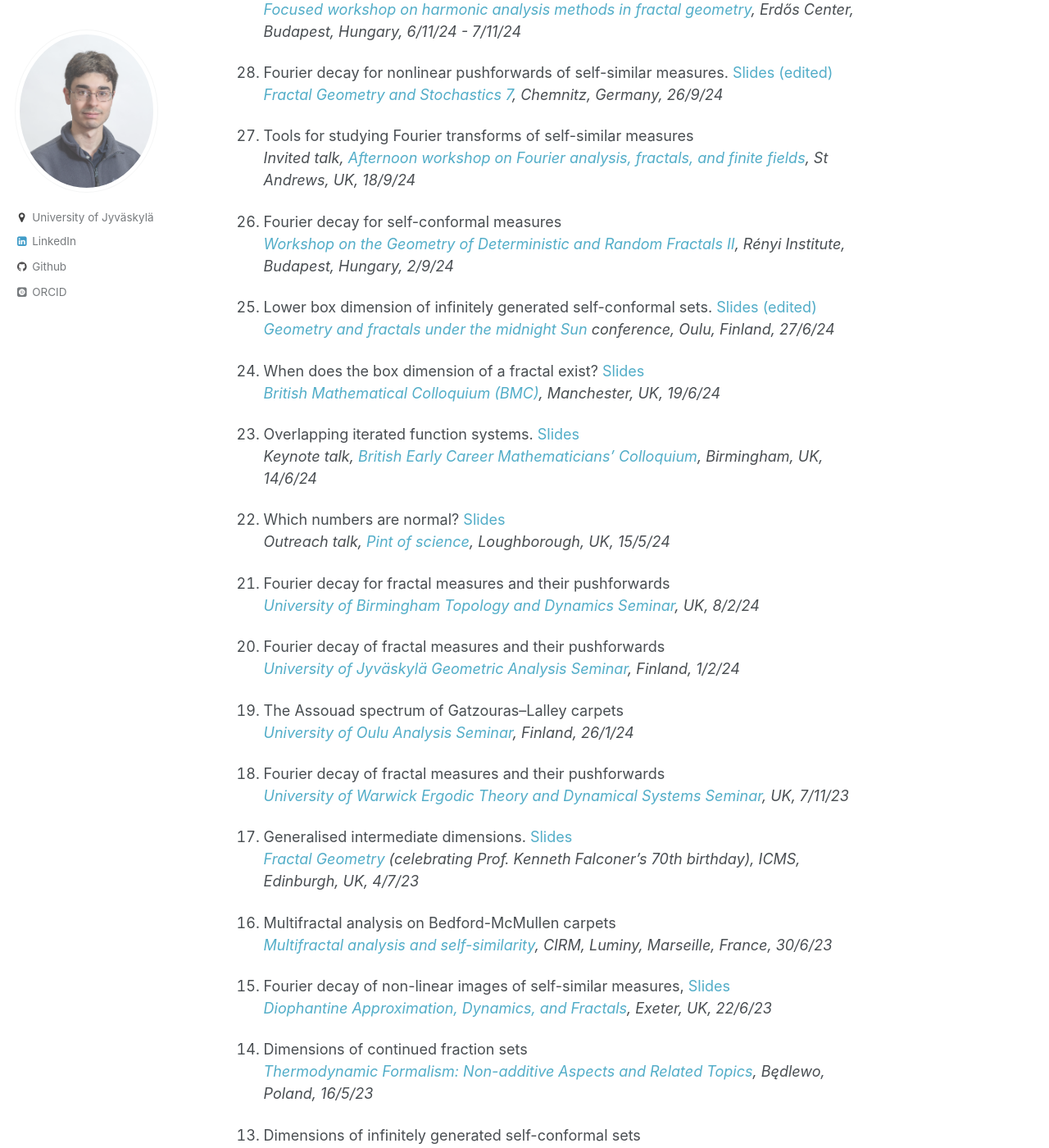
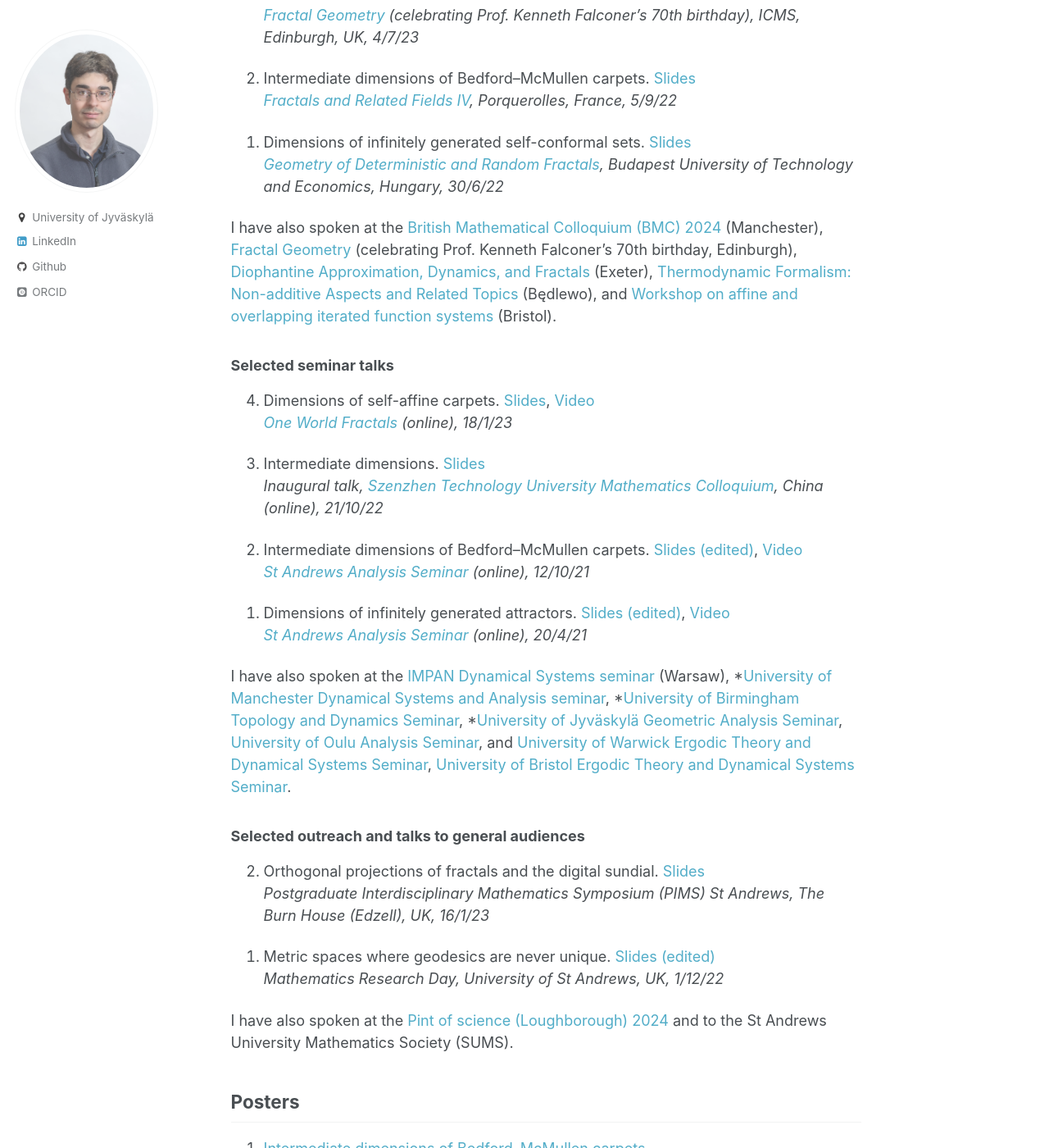
Before and after one commit to amlan-banaji/amlan-banaji.github.io, a Jekyll site: the page built from _pages/talks.md, in a window 1280 px wide and 1400 px high, scrolled down 823 px. Shown: the whole window at 82% size. Built offline with Jekyll 4.4.1, drawn with Linux system fonts in a browser that asks for light colours; some web fonts are replaced; some of the changed text lies outside the part shown.

Commit message:
full reorganisation of talks

```diff
--- a/_pages/talks.md
+++ b/_pages/talks.md
@@ -4,9 +4,69 @@ permalink: /talks/
 author_profile: true
 ---
 
-## Conferences
 
-Please click [here](https://amlan-banaji.github.io/files/BanajiConferences.pdf) for a list of the 20+ mathematical conferences which I have attended.
+## Talks
+
+Please click [here](https://amlan-banaji.github.io/files/BanajiTalks.pdf) for a more complete list of the 40+ mathematical talks/minicourses I have given.
+
+### Invited keynote talks and minicourses
+
+2. Invited minicourse, Fourier decay for nonlinear fractal measures
+*[Focused workshop on harmonic analysis methods in fractal geometry](https://erdoscenter.renyi.hu/events/focused-workshop-harmonic-analysis-methods-fractal-geometry), Erdős Center, Budapest, Hungary, 6/11/24 - 7/11/24*
+
+1. Overlapping iterated function systems. [Slides](https://amlan-banaji.github.io/files/BECMC2024.pdf)
+*Keynote talk, [British Early Career Mathematicians' Colloquium](https://web.mat.bham.ac.uk/BYMC/), Birmingham, UK, 14/6/24*
+{: reversed="reversed"}
+
+### Selected talks at conferences and workshops
+
+5. Fourier decay for nonlinear pushforwards of self-similar measures. [Slides (edited)](https://amlan-banaji.github.io/files/Chemnitz2024.pdf)
+*[Fractal Geometry and Stochastics 7](https://www.tu-chemnitz.de/mathematik/stochastik/fgs7/index.html), Chemnitz, Germany, 26/9/24*
+
+4. Lower box dimension of infinitely generated self-conformal sets. [Slides (edited)](https://amlan-banaji.github.io/files/Oulu2024.pdf)
+*[Geometry and fractals under the midnight Sun](https://midnightsun2024.gitlab.io/) conference, Oulu, Finland, 27/6/24*
+
+3. Generalised intermediate dimensions. [Slides](https://amlan-banaji.github.io/files/Edinburgh2023.pdf)
+*[Fractal Geometry](https://www.icms.org.uk/workshops/2023/fractal-geometry) (celebrating Prof. Kenneth Falconer’s 70th birthday), ICMS, Edinburgh, UK, 4/7/23*
+
+2. Intermediate dimensions of Bedford–McMullen carpets. [Slides](https://amlan-banaji.github.io/files/Porquerolles2022.pdf)
+*[Fractals and Related Fields IV](https://farf4.math.cnrs.fr/), Porquerolles, France, 5/9/22*
+
+1. Dimensions of infinitely generated self-conformal sets. [Slides](https://amlan-banaji.github.io/files/Budapest2022.pdf)
+*[Geometry of Deterministic and Random Fractals](https://simon60.math.bme.hu/), Budapest University of Technology and Economics, Hungary, 30/6/22*
+{: reversed="reversed"}
+
+I have also spoken at the [British Mathematical Colloquium (BMC) 2024](https://sites.google.com/view/bmc2024/workshops/ergodic-theory) (Manchester), [Fractal Geometry](https://www.icms.org.uk/workshops/2023/fractal-geometry) (celebrating Prof. Kenneth Falconer’s 70th birthday, Edinburgh), [Diophantine Approximation, Dynamics, and Fractals](https://sites.google.com/view/diophantine-exeter-june-2023/home) (Exeter), [Thermodynamic Formalism: Non-additive Aspects and Related Topics](https://www.impan.pl/en/activities/banach-center/conferences/23-thermoform) (Będlewo), and [Workshop on affine and overlapping iterated function systems](https://www.troscheit.eu/workshop2022/index.html) (Bristol).
+
+
+### Selected seminar talks
+
+4. Dimensions of self-affine carpets. [Slides](https://amlan-banaji.github.io/files/OneWorld2023.pdf), [Video](https://www.youtube.com/watch?v=Q0SO3bzPMHI)
+*[One World Fractals](https://www.oneworldfractals.org/past/owf20230118/) (online), 18/1/23*
+
+3. Intermediate dimensions. [Slides](https://amlan-banaji.github.io/files/Shenzhen2022.pdf)
+*Inaugural talk, [Szenzhen Technology University Mathematics Colloquium](https://bdi.sztu.edu.cn/info/1345/5449.htm?fbclid=IwAR24TwwWZpz-LjUtDVF4E49awaOp44hBmeUaLuShGPFC1-F0RLac02d1_as), China (online), 21/10/22*
+
+2. Intermediate dimensions of Bedford–McMullen carpets. [Slides (edited)](https://amlan-banaji.github.io/files/BedfordAnalysisSeminar.pdf), [Video](https://www.youtube.com/watch?v=hoHdg71ycqs)
+*[St Andrews Analysis Seminar](https://sta-analysis.github.io/archive/) (online), 12/10/21*
+
+1. Dimensions of infinitely generated attractors. [Slides (edited)](https://amlan-banaji.github.io/files/AnalysisSeminarApril2021.pdf), [Video](https://www.youtube.com/watch?v=KL6q4UNnVEk)
+*[St Andrews Analysis Seminar](https://sta-analysis.github.io/archive/) (online), 20/4/21*
+{: reversed="reversed"}
+
+I have also spoken at the [IMPAN Dynamical Systems seminar](https://sites.google.com/impan.pl/dynamical-systems/seminar/archive-of-past-seminars-2003?authuser=0) (Warsaw), *[University of Manchester Dynamical Systems and Analysis seminar](https://events.manchester.ac.uk/event/event:esz-m1nz25k7-nrgwyh/dynamical-systems-and-analysis-seminar-amlan-banaji), *[University of Birmingham Topology and Dynamics Seminar](https://www.birmingham.ac.uk/research/activity/mathematics/topology-dynamics/topology-seminar.aspx), *[University of Jyväskylä Geometric Analysis Seminar](https://www.jyu.fi/en/events/geometric-analysis-seminar-amlan-banaji-loughborough-university), [University of Oulu Analysis Seminar](https://www.oulu.fi/en/events/oulu-analysis-seminar), and [University of Warwick Ergodic Theory and Dynamical Systems Seminar](https://warwick.ac.uk/fac/sci/maths/research/events/seminars/areas/dynamics/), [University of Bristol Ergodic Theory and Dynamical Systems Seminar](https://www.bristolmathsresearch.org/seminar/amlan-banaji/).
+
+
+### Selected outreach and talks to general audiences
+
+2. Orthogonal projections of fractals and the digital sundial. [Slides](https://amlan-banaji.github.io/files/Burn2023.pdf)
+*Postgraduate Interdisciplinary Mathematics Symposium (PIMS) St Andrews, The Burn House (Edzell), UK, 16/1/23*
+
+1. Metric spaces where geodesics are never unique. [Slides (edited)](https://amlan-banaji.github.io/files/Geodesics2022.pdf)
+*Mathematics Research Day, University of St Andrews, UK, 1/12/22*
+{: reversed="reversed"}
+
+I have also spoken at the [Pint of science (Loughborough) 2024](https://pintofscience.co.uk/event/cosmos-unveiled) and to the St Andrews University Mathematics Society (SUMS).
 
 ## Posters
 
@@ -14,103 +74,9 @@ Please click [here](https://amlan-banaji.github.io/files/BanajiConferences.pdf)
 *[Workshop on affine and overlapping iterated function systems](https://www.troscheit.eu/workshop2022/index.html), University of Bristol, UK, 10/5/22 - 12/5/22*
 {: reversed="reversed"}
 
-## Selected talks and minicourses
+## Conferences
 
-Please click [here](https://amlan-banaji.github.io/files/BanajiTalks.pdf) for a more complete list of the 40+ mathematical talks/minicourses I have given.
-
-31. Coincidence and disparity of fractal dimensions for dynamically defined sets
-*[IMPAN Dynamical Systems seminar](https://sites.google.com/impan.pl/dynamical-systems/seminar/archive-of-past-seminars-2003?authuser=0), Warsaw, Poland, 17/2/25*
-
-30. Coincidence and disparity of fractal dimensions for dynamically defined sets
-*[University of Manchester Dynamical Systems and Analysis seminar](https://events.manchester.ac.uk/event/event:esz-m1nz25k7-nrgwyh/dynamical-systems-and-analysis-seminar-amlan-banaji), UK, 25/11/25*
-
-29. Invited minicourse, Fourier decay for nonlinear fractal measures
-*[Focused workshop on harmonic analysis methods in fractal geometry](https://erdoscenter.renyi.hu/events/focused-workshop-harmonic-analysis-methods-fractal-geometry), Erdős Center, Budapest, Hungary, 6/11/24 - 7/11/24*
-
-28. Fourier decay for nonlinear pushforwards of self-similar measures. [Slides (edited)](https://amlan-banaji.github.io/files/Chemnitz2024.pdf)
-*[Fractal Geometry and Stochastics 7](https://www.tu-chemnitz.de/mathematik/stochastik/fgs7/index.html), Chemnitz, Germany, 26/9/24*
-
-27. Tools for studying Fourier transforms of self-similar measures
-*Invited talk, [Afternoon workshop on Fourier analysis, fractals, and finite fields](https://jonathan-fraser.github.io/homepage/FFFF.html), St Andrews, UK, 18/9/24*
-
-26. Fourier decay for self-conformal measures
-*[Workshop on the Geometry of Deterministic and Random Fractals II](https://erdoscenter.renyi.hu/events/workshop-geometry-deterministic-and-random-fractals-ii), Rényi Institute, Budapest, Hungary, 2/9/24*
-
-25. Lower box dimension of infinitely generated self-conformal sets. [Slides (edited)](https://amlan-banaji.github.io/files/Oulu2024.pdf)
-*[Geometry and fractals under the midnight Sun](https://midnightsun2024.gitlab.io/) conference, Oulu, Finland, 27/6/24*
-
-24. When does the box dimension of a fractal exist? [Slides](https://amlan-banaji.github.io/files/BMC2024.pdf)
-*[British Mathematical Colloquium (BMC)](https://sites.google.com/view/bmc2024/workshops/ergodic-theory), Manchester, UK, 19/6/24*
-
-23. Overlapping iterated function systems. [Slides](https://amlan-banaji.github.io/files/BECMC2024.pdf)
-*Keynote talk, [British Early Career Mathematicians' Colloquium](https://web.mat.bham.ac.uk/BYMC/), Birmingham, UK, 14/6/24*
-
-22. Which numbers are normal? [Slides](https://amlan-banaji.github.io/files/PintOfScience2024.pdf)
-*Outreach talk, [Pint of science](https://pintofscience.co.uk/event/cosmos-unveiled), Loughborough, UK, 15/5/24*
-
-21. Fourier decay for fractal measures and their pushforwards
-*[University of Birmingham Topology and Dynamics Seminar](https://www.birmingham.ac.uk/research/activity/mathematics/topology-dynamics/topology-seminar.aspx), UK, 8/2/24*
-
-20. Fourier decay of fractal measures and their pushforwards
-*[University of Jyväskylä Geometric Analysis Seminar](https://www.jyu.fi/en/events/geometric-analysis-seminar-amlan-banaji-loughborough-university), Finland, 1/2/24*
-
-19. The Assouad spectrum of Gatzouras–Lalley carpets
-*[University of Oulu Analysis Seminar](https://www.oulu.fi/en/events/oulu-analysis-seminar), Finland, 26/1/24*
-
-18. Fourier decay of fractal measures and their pushforwards
-*[University of Warwick Ergodic Theory and Dynamical Systems Seminar](https://warwick.ac.uk/fac/sci/maths/research/events/seminars/areas/dynamics/), UK, 7/11/23*
-
-17. Generalised intermediate dimensions. [Slides](https://amlan-banaji.github.io/files/Edinburgh2023.pdf)
-*[Fractal Geometry](https://www.icms.org.uk/workshops/2023/fractal-geometry) (celebrating Prof. Kenneth Falconer’s 70th birthday), ICMS, Edinburgh, UK, 4/7/23*
-
-16. Multifractal analysis on Bedford-McMullen carpets
-*[Multifractal analysis and self-similarity](https://conferences.cirm-math.fr/2751.html), CIRM, Luminy, Marseille, France, 30/6/23*
-
-15. Fourier decay of non-linear images of self-similar measures, [Slides](https://amlan-banaji.github.io/files/ExeterFourier2023.pdf)
-*[Diophantine Approximation, Dynamics, and Fractals](https://sites.google.com/view/diophantine-exeter-june-2023/home), Exeter, UK, 22/6/23*
-
-14. Dimensions of continued fraction sets
-*[Thermodynamic Formalism: Non-additive Aspects and Related Topics](https://www.impan.pl/en/activities/banach-center/conferences/23-thermoform), Będlewo, Poland, 16/5/23*
-
-13. Dimensions of infinitely generated self-conformal sets
-*[University of Bristol Ergodic Theory and Dynamical Systems Seminar](https://www.bristolmathsresearch.org/seminar/amlan-banaji/), UK, 13/3/23*
-
-12. Dimensions of infinitely generated self-conformal sets
-*[University of Edinburgh Analysis Seminar](https://blogs.ed.ac.uk/analysis/analysis-seminar/), UK, 13/3/23*
-
-11. Dimensions of self-affine carpets. [Slides](https://amlan-banaji.github.io/files/OneWorld2023.pdf), [Video](https://www.youtube.com/watch?v=Q0SO3bzPMHI)
-*[One World Fractals](https://www.oneworldfractals.org/past/) (online), 18/1/23*
-
-10. Orthogonal projections of fractals and the digital sundial. [Slides](https://amlan-banaji.github.io/files/Burn2023.pdf)
-*Postgraduate Interdisciplinary Mathematics Symposium (PIMS) St Andrews, The Burn House (Edzell), UK, 16/1/23*
-
-9. Metric spaces where geodesics are never unique. [Slides (edited)](https://amlan-banaji.github.io/files/Geodesics2022.pdf)
-*Mathematics Research Day, University of St Andrews, UK, 1/12/22*
-
-8. Intermediate dimensions. [Slides](https://amlan-banaji.github.io/files/Shenzhen2022.pdf)
-*Inaugural talk, [Szenzhen Technology University Mathematics Colloquium](https://bdi.sztu.edu.cn/info/1345/5449.htm?fbclid=IwAR24TwwWZpz-LjUtDVF4E49awaOp44hBmeUaLuShGPFC1-F0RLac02d1_as), China (online), 21/10/22*
-
-7. Intermediate dimensions of Bedford–McMullen carpets. [Slides](https://amlan-banaji.github.io/files/Porquerolles2022.pdf)
-*[Fractals and Related Fields IV](https://farf4.math.cnrs.fr/), Porquerolles, France, 5/9/22*
-
-6. Dimensions of infinitely generated self-conformal sets. [Slides](https://amlan-banaji.github.io/files/Budapest2022.pdf)
-*[Geometry of Deterministic and Random Fractals](https://simon60.math.bme.hu/), Budapest University of Technology and Economics, Hungary, 30/6/22*
-
-5. Dimensions of infinitely generated self-conformal sets. [Slides](https://amlan-banaji.github.io/files/Warwick2022.pdf)
-*[University of Warwick's Dynamics and Group Geometry Early Researchers (DAGGER) Seminar](https://warwick.ac.uk/fac/sci/maths/research/events/seminars/areas/dagger), UK, 30/5/22*
-
-4. Intermediate dimensions
-*[Junior Ergodic Theory Meeting](https://www.icms.org.uk/workshops/2022/junior-ergodic-theory-meeting), ICMS (Edinburgh, UK), 30/3/22*
-
-3. Intermediate dimensions of Bedford–McMullen carpets. [Slides (edited)](https://amlan-banaji.github.io/files/BedfordAnalysisSeminar.pdf), [Video](https://www.youtube.com/watch?v=hoHdg71ycqs)
-*[St Andrews Analysis Seminar](https://analysis.rutar.org/seminars/) (online), 12/10/21*
-
-2. Dimensions of continued fraction sets. [Slides](https://amlan-banaji.github.io/files/Workshop2021.pdf)
-*[Online Fractal Talks](https://people.maths.bris.ac.uk/~matmj/BBMOS.html), 4/6/21*
-
-1. Dimensions of infinitely generated attractors. [Slides (edited)](https://amlan-banaji.github.io/files/AnalysisSeminarApril2021.pdf), [Video](https://www.youtube.com/watch?v=KL6q4UNnVEk)
-*[St Andrews Analysis Seminar](https://analysis.rutar.org/seminars/) (online), 20/4/21*
-{: reversed="reversed"}
+Please click [here](https://amlan-banaji.github.io/files/BanajiConferences.pdf) for a list of the 20+ mathematical conferences which I have attended.
 
 
 {% include base_path %}
```
Also changed, not shown: 3 other files.
